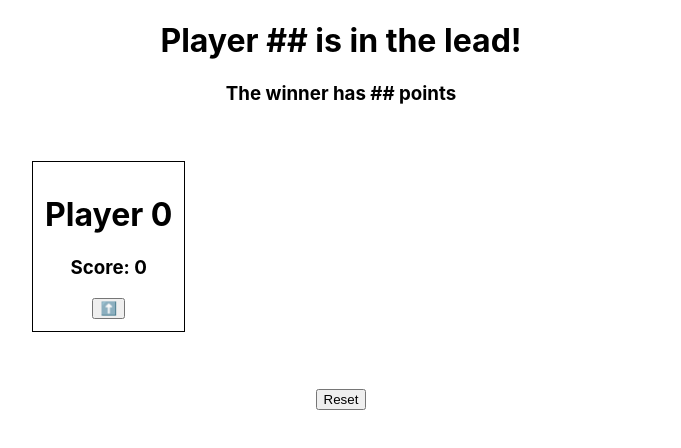
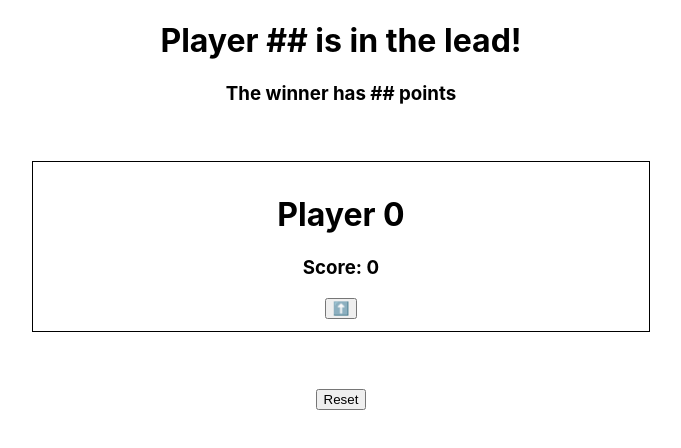
Before and after one commit to jolson615/scoreboard, a React (Create React App) app: page / in a window 1280 px wide. Shown: the top 448 px of the page, without its empty margins (299-980 px from the left). Built offline with nearby package versions, Linux system fonts and the light colour scheme.

Commit message:
Add flex

```diff
--- a/src/components/player.css
+++ b/src/components/player.css
@@ -3,4 +3,5 @@
   padding: 12px;
   text-align: center;
   border: 1px solid;
+  flex: 1 0 12%;
 }
```
